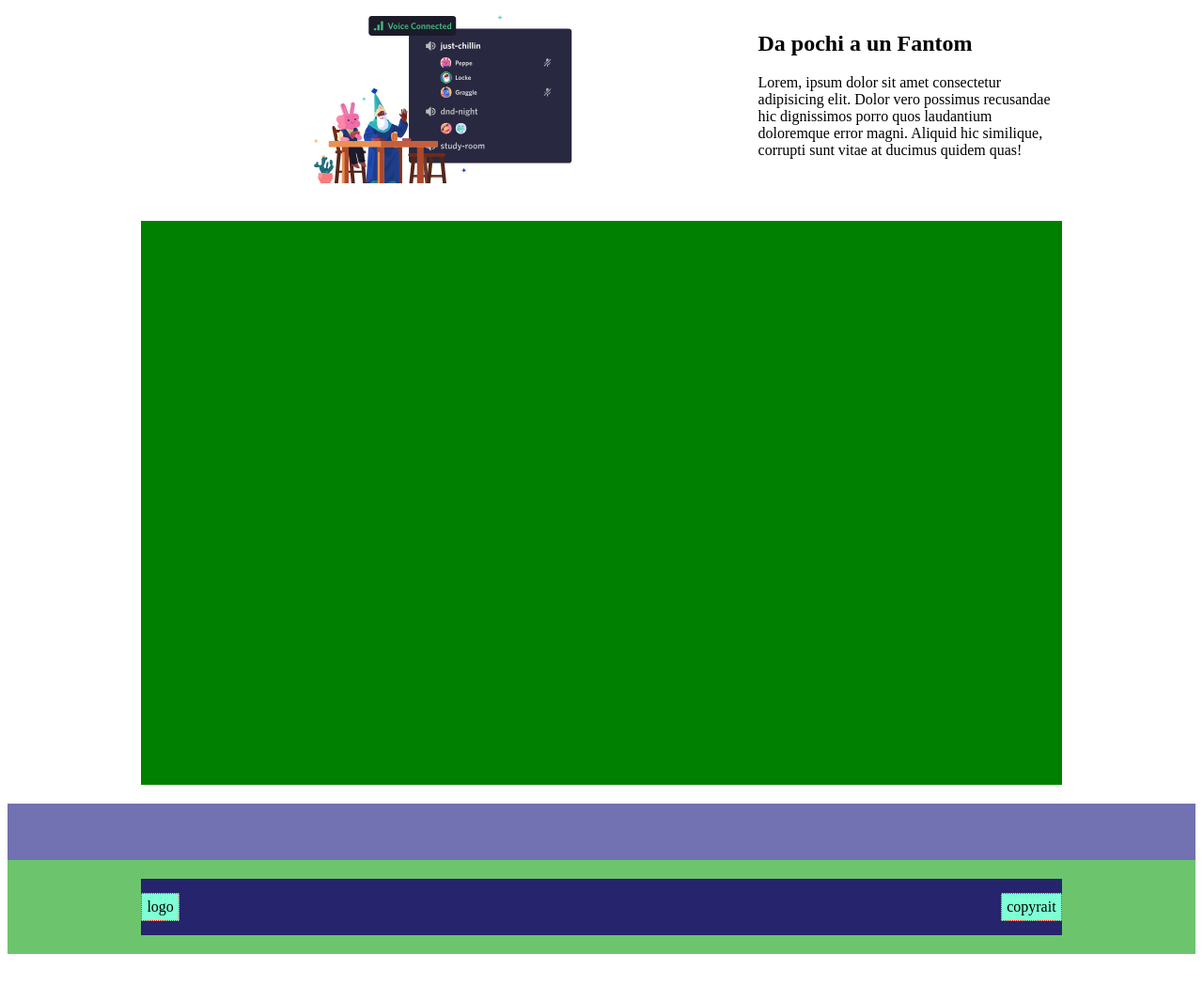
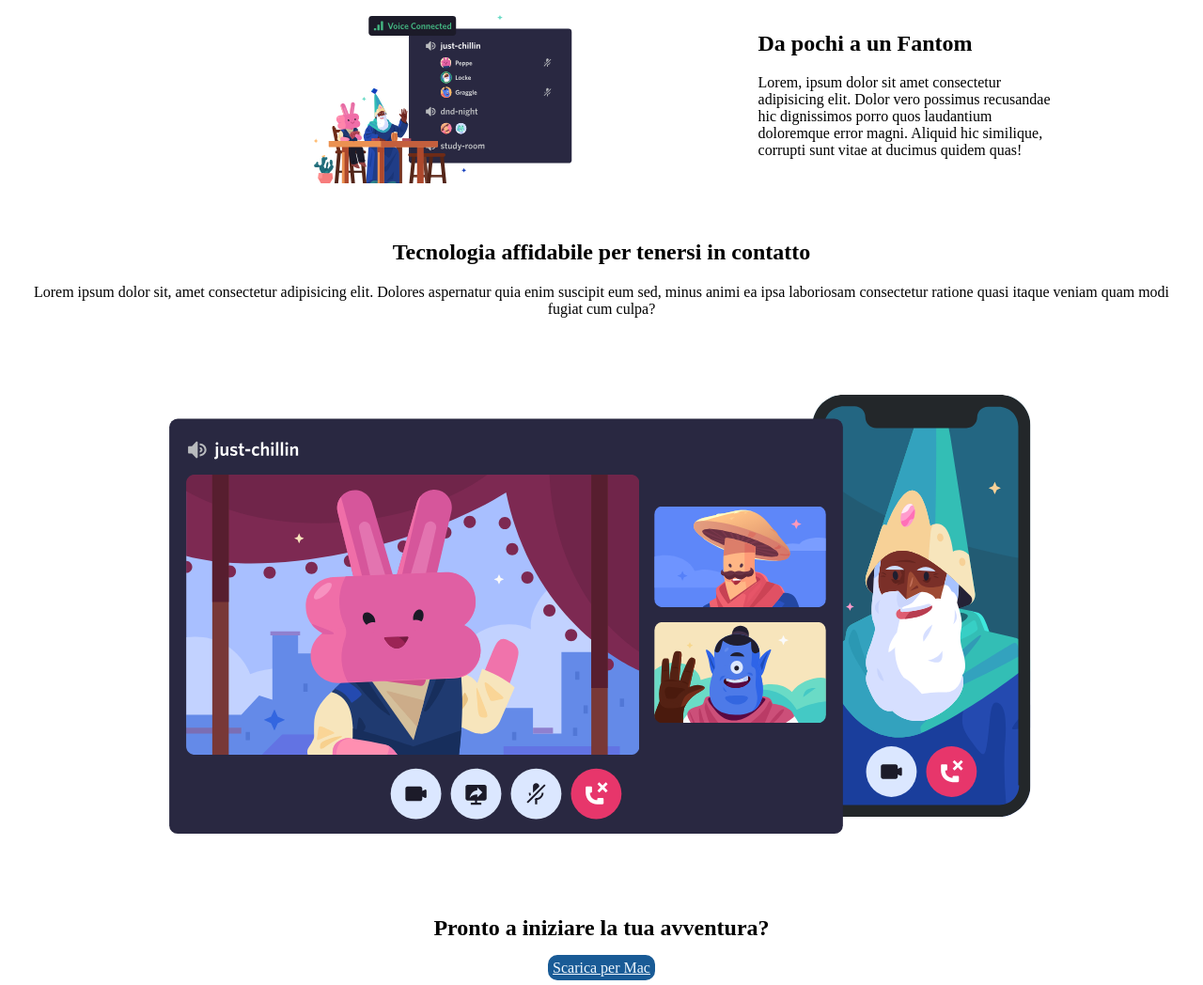
Before and after one commit to sebastianosalzillo/htmlcss-discord, a plain HTML site: page index.html in a window 1280 px wide. Shown: the part 964-2012 px from the top of the page at 94% size. Before the commit the page ends 1987 px from the top, so only its background shows below. Drawn offline with Linux system fonts and the light colour scheme.

Commit message:
feat: big section completata

```diff
--- a/index.html
+++ b/index.html
@@ -102,10 +102,15 @@
         </section>
 
         <section class="big-section">
+            <div class="big-text">
+             <h2>Tecnologia affidabile per tenersi in contatto</h2>
+             <p>Lorem ipsum dolor sit, amet consectetur adipisicing elit. Dolores aspernatur quia enim suscipit eum sed, minus animi ea ipsa laboriosam consectetur ratione quasi itaque veniam quam modi fugiat cum culpa?</p>
+            </div>
             <div class="flex-container x2">
                 <div class="flex-1  bg-green"></div>
             </div>
-
+            <div><h2>Pronto a iniziare la tua avventura?</h2></div>
+            <div><a class="dwld-botton white" href="">Scarica per Mac</a></div>
         </section>
 
         <section class="collum">
--- a/style/style.css
+++ b/style/style.css
@@ -190,7 +190,15 @@ a {
 
 .big-section {
     padding: 20px;
+    text-align: center;
 
+}
+
+.dwld-botton {
+    background-color: #195b96;
+    border-radius: 10px;
+    width: fit-content;
+    margin: 20px auto;
 }
 
 .x2 {
@@ -198,7 +206,10 @@ a {
 }
 
 .bg-green {
-    background-color: green;
+   background-image: url(../img/item4-big.svg);
+   background-size: contain;
+    background-repeat: no-repeat;
+    background-position: center;
 }
 
 .collum {
```
